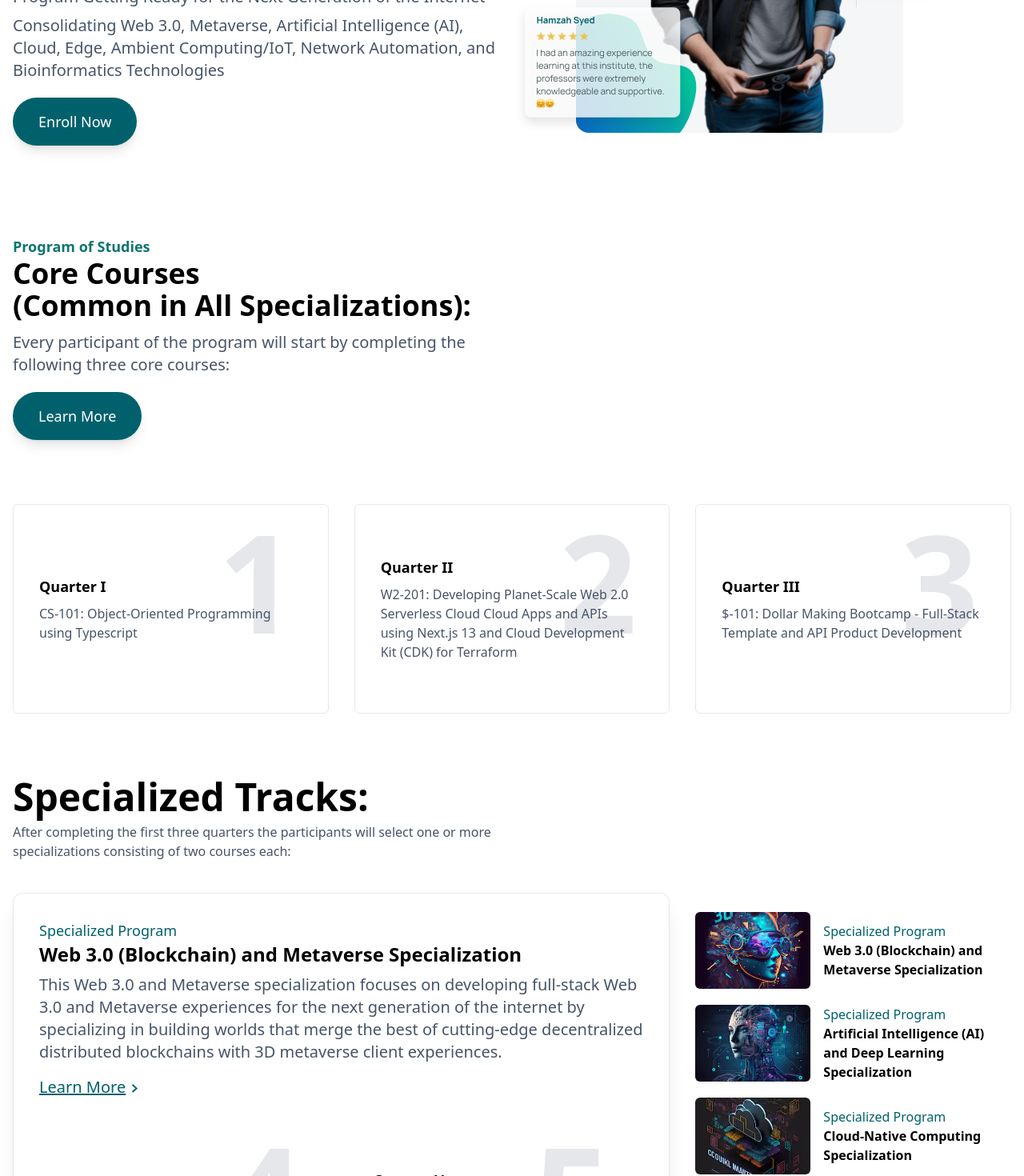
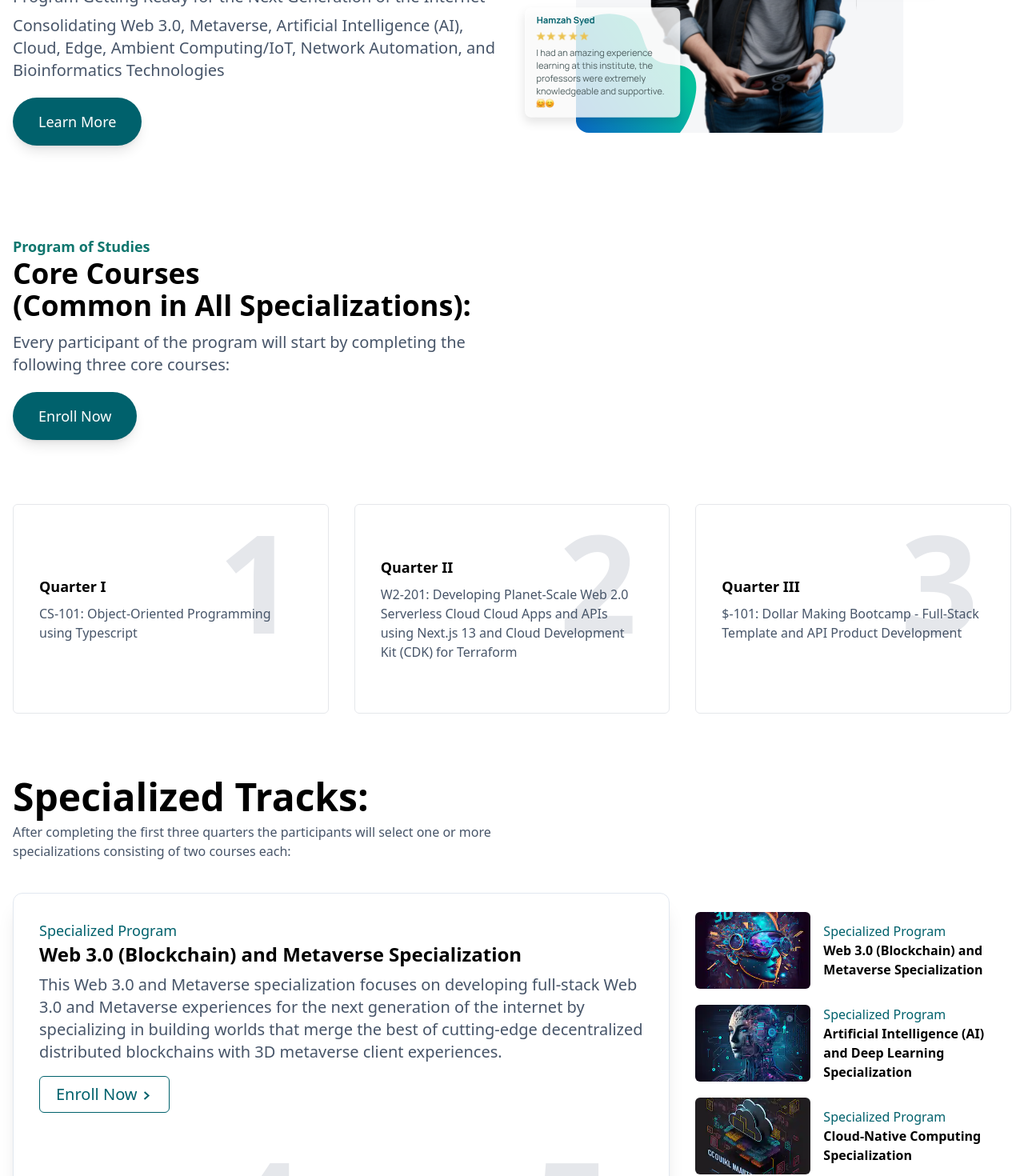
Before and after one commit to developer-abdulali/panaverse-dao, a Next.js app: page / in a window 1280 px wide. Shown: the part 420-1890 px from the top of the page at 80% size. Built offline with nearby package versions, Linux system fonts and the light colour scheme.

Commit message:
added some more changes SpecializedTrack

```diff
--- a/components/CoreTrack/CoreTracks.tsx
+++ b/components/CoreTrack/CoreTracks.tsx
@@ -1,6 +1,7 @@
 import React from "react";
 import Button from "../Button/Button";
 import QuaterBoxes from "../QuarterBoxes/QuaterBoxes";
+import Link from "next/link";
 
 const CoreTrackData = [
   {
@@ -35,19 +36,21 @@ const CoreTracks = () => {
           following three core courses:
         </p>
         <div className="mt-5">
-          <Button text={"Learn More"} />
+          <Link target="_blank" href="https://portal.piaic.org/signup">
+            <Button text={"Enroll Now"} />
+          </Link>
         </div>
       </div>
 
       <div className="my-20 flex flex-col md:flex-row gap-x-8 gap-y-6">
         {CoreTrackData.map((items, i) => {
           return (
-
-              <QuaterBoxes key={items.number}
+            <QuaterBoxes
+              key={items.number}
               description={items.discription}
               header={items.header}
-              number={i +1}/>
-
+              number={i + 1}
+            />
           );
         })}
       </div>
--- a/components/HeroSection/HeroSection.tsx
+++ b/components/HeroSection/HeroSection.tsx
@@ -1,5 +1,6 @@
 import Image from "next/image";
 import Button from "@/components/Button/Button";
+import Link from "next/link";
 const HeroSection = () => {
   return (
     <section className="flex flex-col md:flex-row items-center px-4 max-w-screen-xl mx-auto">
@@ -21,7 +22,9 @@ const HeroSection = () => {
           Technologies
         </p>
         <div className="mt-5">
-          <Button text={"Enroll Now"} />
+          <Link target="_blank" href="https://www.piaic.org/">
+            <Button text={"Learn More"} />
+          </Link>
         </div>
       </div>
       <div className="flex-1">
@@ -35,4 +38,4 @@ const HeroSection = () => {
     </section>
   );
 };
-export default HeroSection
+export default HeroSection;
--- a/components/Specialized Track/SpecializedTrack.tsx
+++ b/components/Specialized Track/SpecializedTrack.tsx
@@ -8,6 +8,7 @@ import cncImg from "../../public/images/cloud.webp";
 import AmbImg from "../../public/images/ambient.webp";
 import GenImg from "../../public/images/genomics.webp";
 import netImg from "../../public/images/network.webp";
+import Link from "next/link";
 
 export const programsData = [
   {
@@ -66,7 +67,8 @@ export const programsData = [
       },
       {
         header: "Quarter V",
-        description: "CN-361: Developing Multi-Cloud Apps using CDK for Terraformz",
+        description:
+          "CN-361: Developing Multi-Cloud Apps using CDK for Terraformz",
         number: 5,
       },
     ],
@@ -100,8 +102,7 @@ export const programsData = [
     quarters: [
       {
         header: "Quarter IV",
-        description:
-          "Bio-351: Python for Biologists",
+        description: "Bio-351: Python for Biologists",
         number: 4,
       },
       {
@@ -120,8 +121,7 @@ export const programsData = [
     quarters: [
       {
         header: "Quarter IV",
-        description:
-          "NPA-351: CCNA 200-301 Certification",
+        description: "NPA-351: CCNA 200-301 Certification",
         number: 4,
       },
       {
@@ -130,7 +130,7 @@ export const programsData = [
         number: 5,
       },
     ],
-  }
+  },
 ];
 const SpecializedTrack = () => {
   const [selectedItem, setSelectedItem] = useState("wmd");
@@ -138,8 +138,6 @@ const SpecializedTrack = () => {
   const selectedItemData = programsData.find(
     (item) => item.slug === selectedItem
   );
-
-  console.log(selectedItem);
   return (
     <section className="max-w-screen-xl mx-auto px-4">
       <div>
@@ -152,7 +150,7 @@ const SpecializedTrack = () => {
         </p>
       </div>
       <div className="mt-10 flex flex-col-reverse lg:flex-row gap-x-4 gap-y-8">
-        <div className="shadow-xl basis-8/12 rounded-xl border border-slate-2s00 py-8 px-8">
+        <div className="shadow-xl basis-8/12 rounded-xl border border-slate-200 py-8 px-8 h-[550px]">
           <h4 className="text-lg text-primary font-medium">
             Specialized Program
           </h4>
@@ -160,8 +158,8 @@ const SpecializedTrack = () => {
           <p className="text-xl text-slate-600 mt-2">
             {selectedItemData?.description}
           </p>
-          <button className="text-primary text-xl mt-4 underline flex justify-end gap-x-1">
-            Learn More
+            <button className="text-primary text-xl mt-4 flex justify-end gap-x-1 border font-normal rounded-md border-primary py-2 px-5 hover:bg-gray-100 duration-300">
+              Enroll Now
               <svg
                 className="mt-2.5"
                 width="15"
```
Lines whose indentation alone changed are shown as unchanged.
